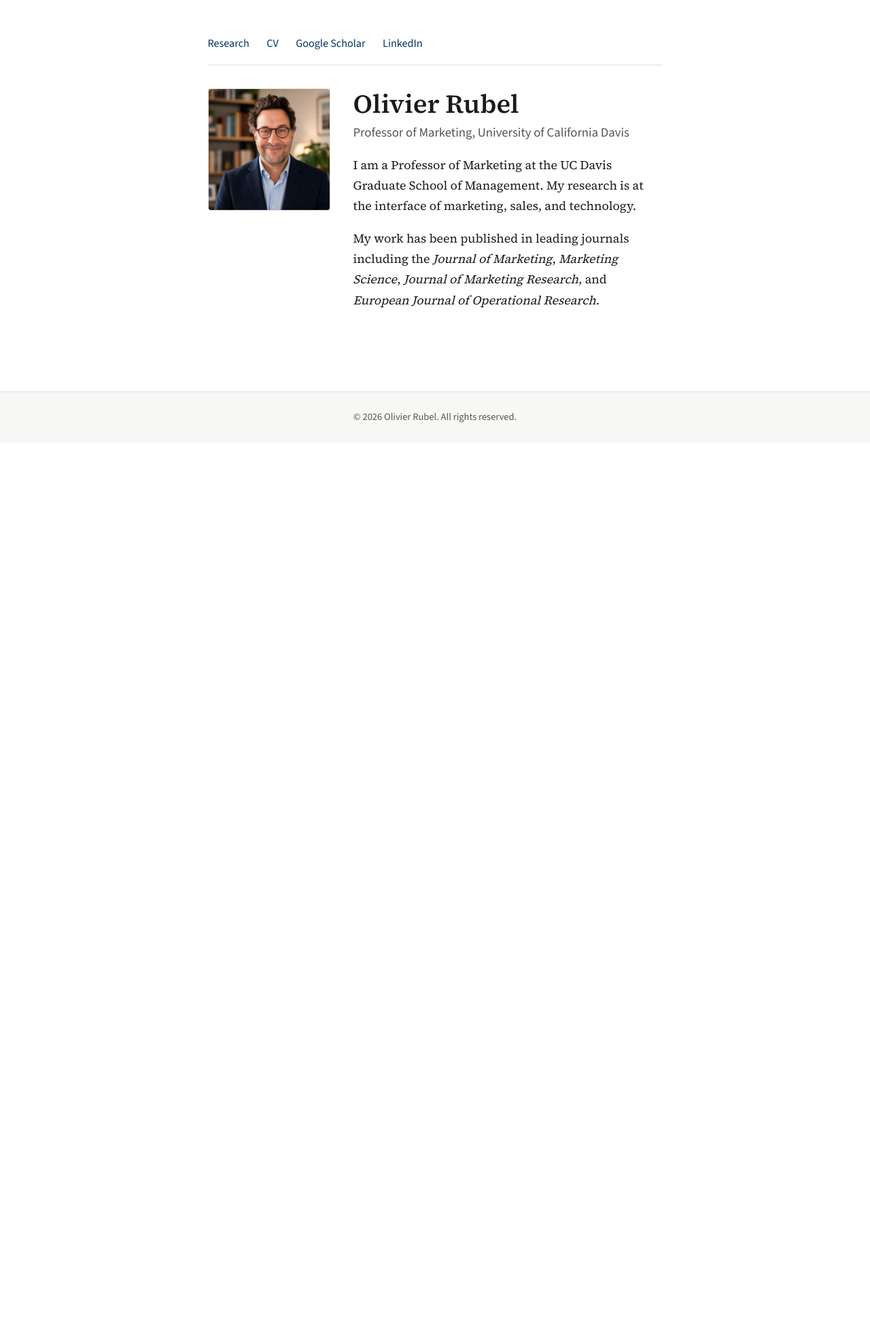
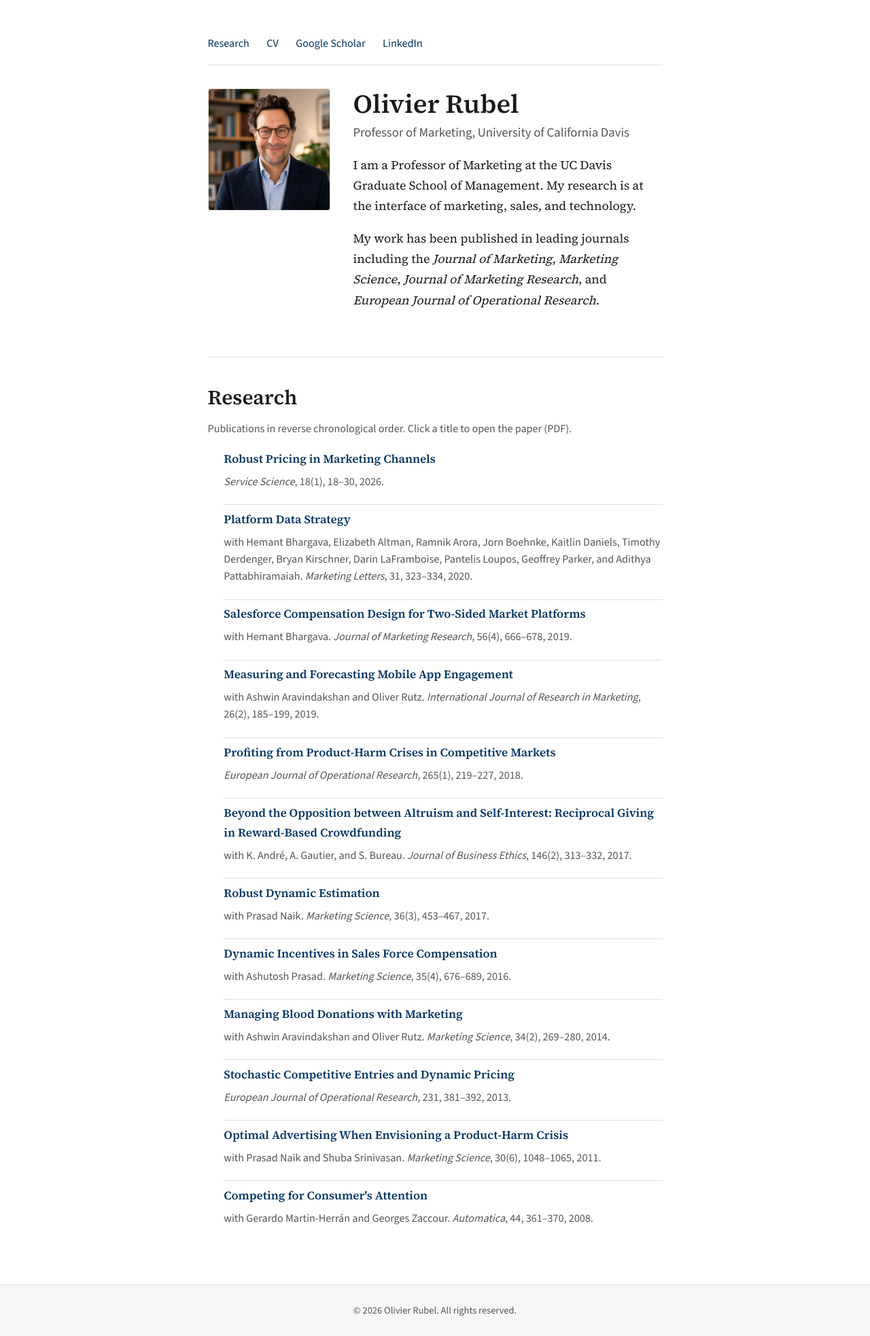
Before and after one commit to or-marketing/rubel.github.io, a Jekyll site: the page built from index.md, in a window 1280 px wide. Shown: the whole page at 68% size. Built offline with Jekyll 4.4.1, drawn with Linux system fonts in a browser that asks for light colours; before the commit the page ends 900 px from its top, so only the background shows below that.

Commit message:
Move Research section onto home page to fix 404 navigation.
Co-authored-by: Cursor <cursoragent@cursor.com>

```diff
--- /dev/null
+++ b/_includes/publications.html
@@ -0,0 +1,50 @@
+<ol class="research-list">
+  <li class="research-item">
+    <a href="{{ '/assets/papers/robust-pricing-marketing-channels-2026.pdf' | absolute_url }}" target="_blank" rel="noopener">Robust Pricing in Marketing Channels</a>
+    <span class="research-meta"><em>Service Science</em>, 18(1), 18–30, 2026.</span>
+  </li>
+  <li class="research-item">
+    <a href="{{ '/assets/papers/platform-data-strategy-2020.pdf' | absolute_url }}" target="_blank" rel="noopener">Platform Data Strategy</a>
+    <span class="research-meta">with Hemant Bhargava, Elizabeth Altman, Ramnik Arora, Jorn Boehnke, Kaitlin Daniels, Timothy Derdenger, Bryan Kirschner, Darin LaFramboise, Pantelis Loupos, Geoffrey Parker, and Adithya Pattabhiramaiah. <em>Marketing Letters</em>, 31, 323–334, 2020.</span>
+  </li>
+  <li class="research-item">
+    <a href="{{ '/assets/papers/salesforce-compensation-platforms-2019.pdf' | absolute_url }}" target="_blank" rel="noopener">Salesforce Compensation Design for Two-Sided Market Platforms</a>
+    <span class="research-meta">with Hemant Bhargava. <em>Journal of Marketing Research</em>, 56(4), 666–678, 2019.</span>
+  </li>
+  <li class="research-item">
+    <a href="{{ '/assets/papers/mobile-app-engagement-2019.pdf' | absolute_url }}" target="_blank" rel="noopener">Measuring and Forecasting Mobile App Engagement</a>
+    <span class="research-meta">with Ashwin Aravindakshan and Oliver Rutz. <em>International Journal of Research in Marketing</em>, 26(2), 185–199, 2019.</span>
+  </li>
+  <li class="research-item">
+    <a href="{{ '/assets/papers/product-harm-crises-2018.pdf' | absolute_url }}" target="_blank" rel="noopener">Profiting from Product-Harm Crises in Competitive Markets</a>
+    <span class="research-meta"><em>European Journal of Operational Research</em>, 265(1), 219–227, 2018.</span>
+  </li>
+  <li class="research-item">
+    <a href="{{ '/assets/papers/crowdfunding-reciprocal-giving-2017.pdf' | absolute_url }}" target="_blank" rel="noopener">Beyond the Opposition between Altruism and Self-Interest: Reciprocal Giving in Reward-Based Crowdfunding</a>
+    <span class="research-meta">with K. André, A. Gautier, and S. Bureau. <em>Journal of Business Ethics</em>, 146(2), 313–332, 2017.</span>
+  </li>
+  <li class="research-item">
+    <a href="{{ '/assets/papers/robust-dynamic-estimation-2017.pdf' | absolute_url }}" target="_blank" rel="noopener">Robust Dynamic Estimation</a>
+    <span class="research-meta">with Prasad Naik. <em>Marketing Science</em>, 36(3), 453–467, 2017.</span>
+  </li>
+  <li class="research-item">
+    <a href="{{ '/assets/papers/dynamic-incentives-sales-force-2016.pdf' | absolute_url }}" target="_blank" rel="noopener">Dynamic Incentives in Sales Force Compensation</a>
+    <span class="research-meta">with Ashutosh Prasad. <em>Marketing Science</em>, 35(4), 676–689, 2016.</span>
+  </li>
+  <li class="research-item">
+    <a href="{{ '/assets/papers/blood-donations-marketing-2014.pdf' | absolute_url }}" target="_blank" rel="noopener">Managing Blood Donations with Marketing</a>
+    <span class="research-meta">with Ashwin Aravindakshan and Oliver Rutz. <em>Marketing Science</em>, 34(2), 269–280, 2014.</span>
+  </li>
+  <li class="research-item">
+    <a href="{{ '/assets/papers/stochastic-competitive-entries-2013.pdf' | absolute_url }}" target="_blank" rel="noopener">Stochastic Competitive Entries and Dynamic Pricing</a>
+    <span class="research-meta"><em>European Journal of Operational Research</em>, 231, 381–392, 2013.</span>
+  </li>
+  <li class="research-item">
+    <a href="{{ '/assets/papers/optimal-advertising-product-harm-crisis-2011.pdf' | absolute_url }}" target="_blank" rel="noopener">Optimal Advertising When Envisioning a Product-Harm Crisis</a>
+    <span class="research-meta">with Prasad Naik and Shuba Srinivasan. <em>Marketing Science</em>, 30(6), 1048–1065, 2011.</span>
+  </li>
+  <li class="research-item">
+    <a href="{{ '/assets/papers/competing-for-attention-2008.pdf' | absolute_url }}" target="_blank" rel="noopener">Competing for Consumer's Attention</a>
+    <span class="research-meta">with Gerardo Martin-Herrán and Georges Zaccour. <em>Automatica</em>, 44, 361–370, 2008.</span>
+  </li>
+</ol>
--- a/_includes/top-links.html
+++ b/_includes/top-links.html
@@ -1,5 +1,5 @@
 <div class="quick-links quick-links-top">
-  <a href="{{ '/research/' | relative_url }}"{% if page.url == '/research/' %} class="active"{% endif %}>Research</a>
+  <a href="{{ '/' | relative_url }}#research">Research</a>
   <a href="{{ '/CV.pdf' | absolute_url }}?v=3" target="_blank" rel="noopener">CV</a>
   <a href="https://scholar.google.com/citations?user=RZs8_XoAAAAJ&hl=en&oi=ao">Google Scholar</a>
   <a href="https://www.linkedin.com/in/olivier-rubel-b243411/">LinkedIn</a>
--- a/assets/css/style.css
+++ b/assets/css/style.css
@@ -249,6 +249,26 @@ img { max-width: 100%; height: auto; }
 }
 
 /* --- Research --- */
+.research-section {
+  margin-top: 3rem;
+  padding-top: 2rem;
+  border-top: 1px solid var(--color-border);
+}
+
+.research-section h2 {
+  font-family: var(--font-serif);
+  font-size: 1.75rem;
+  margin: 0 0 0.5rem;
+  border: none;
+  padding: 0;
+}
+
+.research-intro {
+  color: var(--color-text-muted);
+  margin: 0 0 1.5rem;
+  font-size: 0.95rem;
+}
+
 .research-list {
   list-style: none;
   padding: 0;
--- a/index.md
+++ b/index.md
@@ -25,3 +25,9 @@ description: Professor of Marketing at UC Davis Graduate School of Management
     </div>
   </div>
 </div>
+
+<section id="research" class="research-section">
+  <h2>Research</h2>
+  <p class="research-intro">Publications in reverse chronological order. Click a title to open the paper (PDF).</p>
+  {% include publications.html %}
+</section>
```
Also changed, not shown: research.md (deleted, +0 -62 lines).
